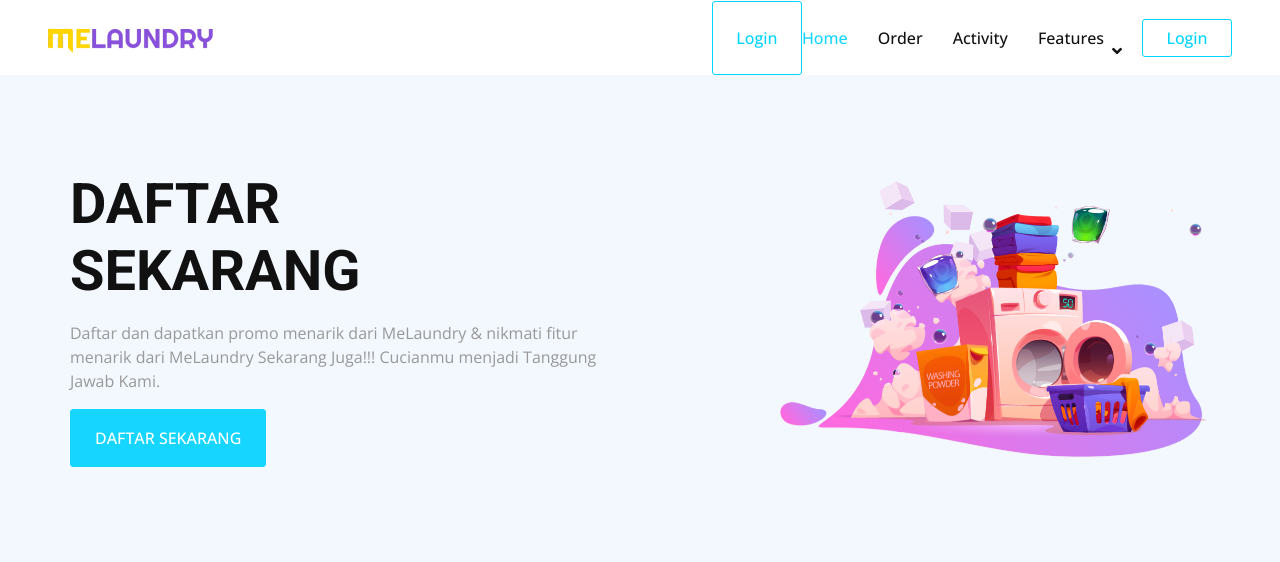
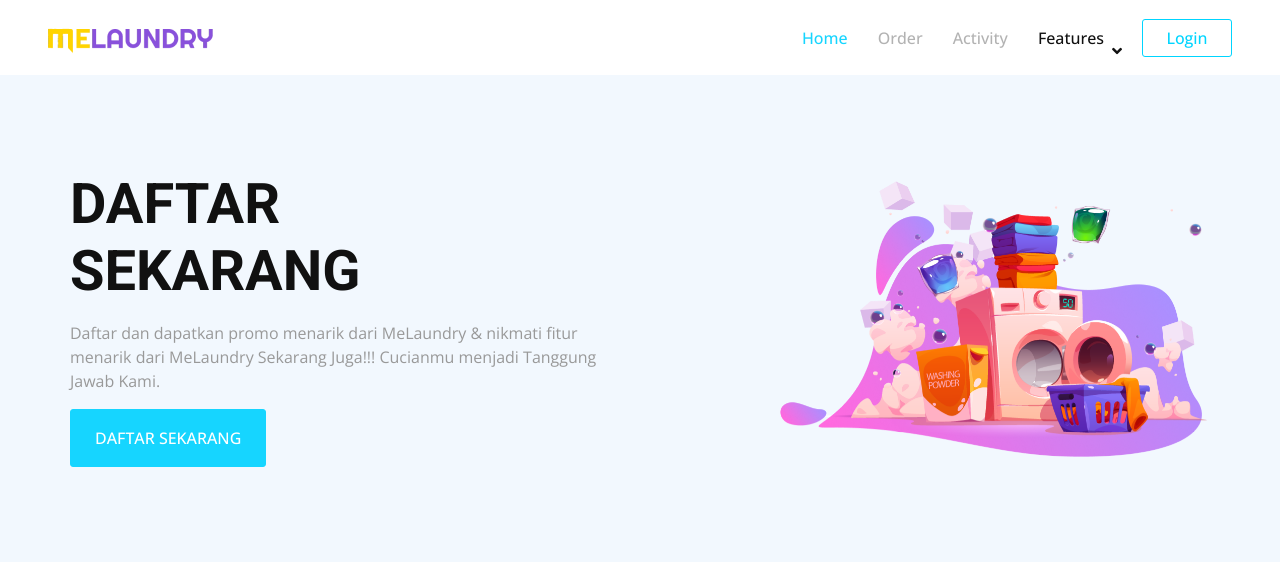
Before and after one commit to hayhasan/Nedroid-Melaundry, a PHP site: page /nedroid_melaundry/ in a window 1280 px wide. Shown: the top 562 px of the page. Run offline with PHP 8.4, Linux system fonts and the light colour scheme; some libraries are stand-ins or nearby versions.

Commit message:
login logout aman

```diff
--- a/account.php
+++ b/account.php
@@ -120,7 +120,7 @@ if(! $_SESSION['login']){
             </div>
         </div>
             <nav class="collapse navbar-collapse">
-                <a href="login.php" class="btn btn-outline-success" style="color: rgb(0, 213, 255);width: 90px; border-color: rgb(0, 213, 255);" type="button" >Logout</a >  </nav>
+                <a href="controller_logout.php" class="btn btn-outline-success" style="color: rgb(0, 213, 255);width: 90px; border-color: rgb(0, 213, 255);" type="button" >Logout</a >  </nav>
     </nav>
     <!-- Navbar End -->
 <!-- info -->
--- a/index.php
+++ b/index.php
@@ -94,23 +94,28 @@
       <div class="collapse navbar-collapse" id="navbarCollapse">
         <div class="navbar-nav ms-auto py-4 py-lg-0">
         <?php
-
               if(! $_SESSION['login']){
-                echo "<button data-toggle='modal' data-target='#loginModal' class='btn btn-outline-success' style='color: rgb(0, 213, 255);width: 90px; border-color: rgb(0, 213, 255);' type='button' >Login</button>";
+                echo "<a href='index.php' class='nav-item nav-link active'>Home</a>
+                <a href='order.php' class='nav-item nav-link disabled'>Order</a>
+                <a href='activity.php' class='nav-item nav-link disabled'>Activity</a>
+                <div class='nav-item dropdown'>
+                  <a href='#' class='nav-link dropdown-toggle' data-bs-toggle='dropdown'>Features</a>
+                  <div class='dropdown-menu shadow-sm m-0'>
+                      <a href='menu.php' class='dropdown-item'>Menu</a>
+                      <a href='moreinfo.php' class='dropdown-item'>More info</a>";
               }
               else{
-                echo "<a href='http://localhost/nedroid_melaundry/controller_logout.php' class='btn btn-outline-success' style='color: rgb(0, 213, 255);width: 90px; border-color: rgb(0, 213, 255);' >Logout</a>";
+                echo "<a href='index.php' class='nav-item nav-link active'>Home</a>
+                <a href='order.php' class='nav-item nav-link'>Order</a>
+                <a href='activity.php' class='nav-item nav-link'>Activity</a>
+                <div class='nav-item dropdown'>
+                  <a href='#' class='nav-link dropdown-toggle' data-bs-toggle='dropdown'>Features</a>
+                  <div class='dropdown-menu shadow-sm m-0'>
+                      <a href='account.php' class='dropdown-item'>Account</a>
+                      <a href='menu.php' class='dropdown-item'>Menu</a>
+                      <a href='moreinfo.php' class='dropdown-item'>More info</a>";
               }
         ?>
-          <a href="index.php" class="nav-item nav-link active">Home</a>
-          <a href="order.php" class="nav-item nav-link">Order</a>
-          <a href="activity.php" class="nav-item nav-link">Activity</a>
-          <div class="nav-item dropdown">
-            <a href="#" class="nav-link dropdown-toggle" data-bs-toggle="dropdown">Features</a>
-            <div class="dropdown-menu shadow-sm m-0">
-                <a href="account.php" class="dropdown-item">Account</a>
-                <a href="menu.php" class="dropdown-item">Menu</a>
-                <a href="moreinfo.php" class="dropdown-item">More info</a>
             </div>
         </div>
             <nav class="collapse navbar-collapse">
```
Also changed, not shown: menu.php (+17 -1 lines), moreinfo.php (+9 -1 lines), order.php (+8 -1 lines), payment.php (+9 -1 lines).
